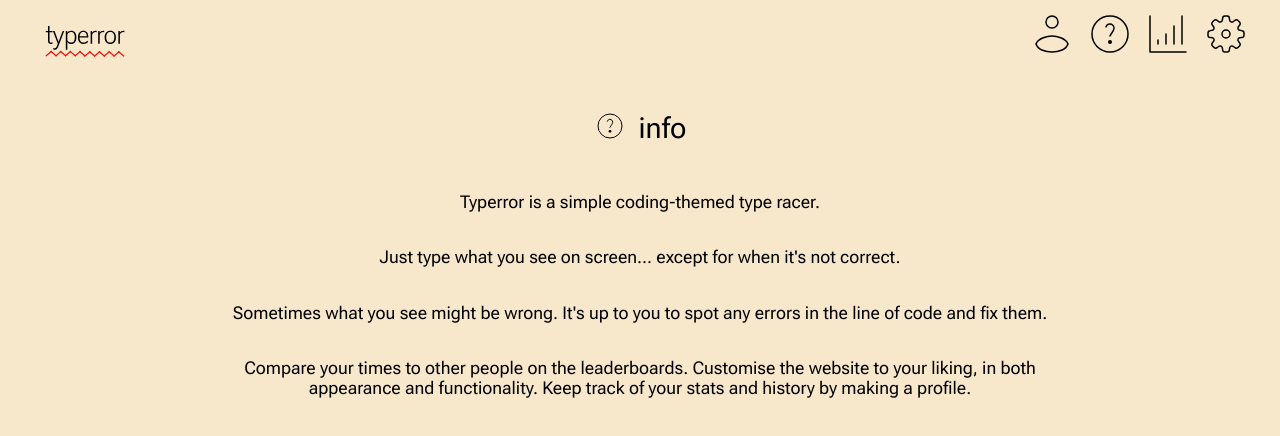
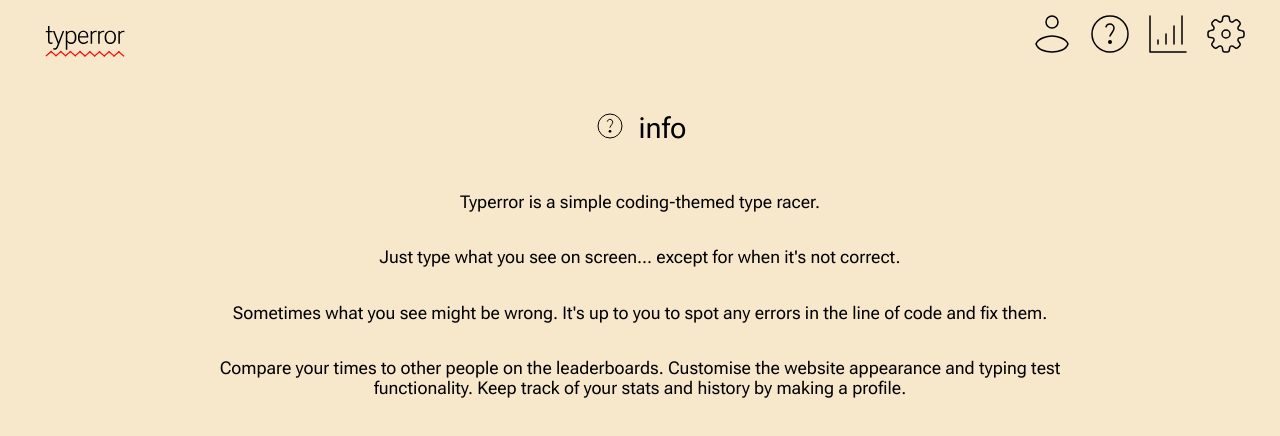
Before and after one commit to team-thunderdome/typerror, a React (Create React App) app in the folder client/: page /info in a window 1280 px wide. Shown: the top 436 px of the page. Built offline with nearby package versions, Linux system fonts and the light colour scheme.

Commit message:
minor changes

```diff
--- a/client/src/InfoPage.js
+++ b/client/src/InfoPage.js
@@ -15,7 +15,7 @@ const InfoPage = () => {
 
                 <p>Sometimes what you see might be wrong. It's up to you to spot any errors in the line of code and fix them.</p>
 
-                <p>Compare your times to other people on the leaderboards. Customise the website to your liking, in both appearance and functionality. Keep track of your stats and history by making a profile.</p>
+                <p>Compare your times to other people on the leaderboards. Customise the website appearance and typing test functionality. Keep track of your stats and history by making a profile.</p>
             </div>
 
         </div>
--- a/client/src/startButton.css
+++ b/client/src/startButton.css
@@ -12,6 +12,7 @@
 	padding-right: 18em;
 	width: 24em;
 	box-shadow: 0 8px 16px 0 rgba(0,0,0,0.2), 0 6px 20px 0 rgba(0,0,0,0.19);
+	font-size: 1.1rem;
 	}
 
 .startButton:hover {
```
